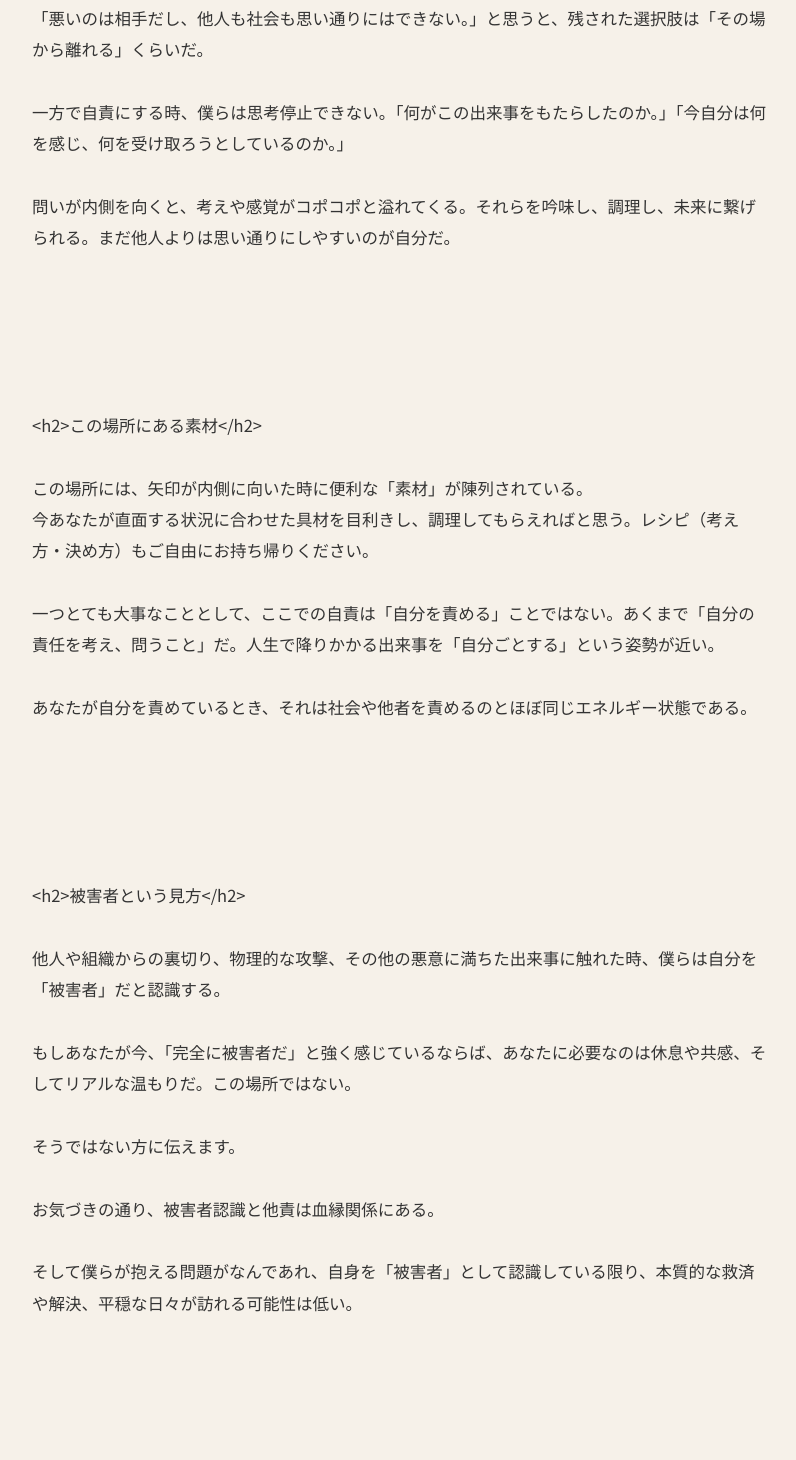
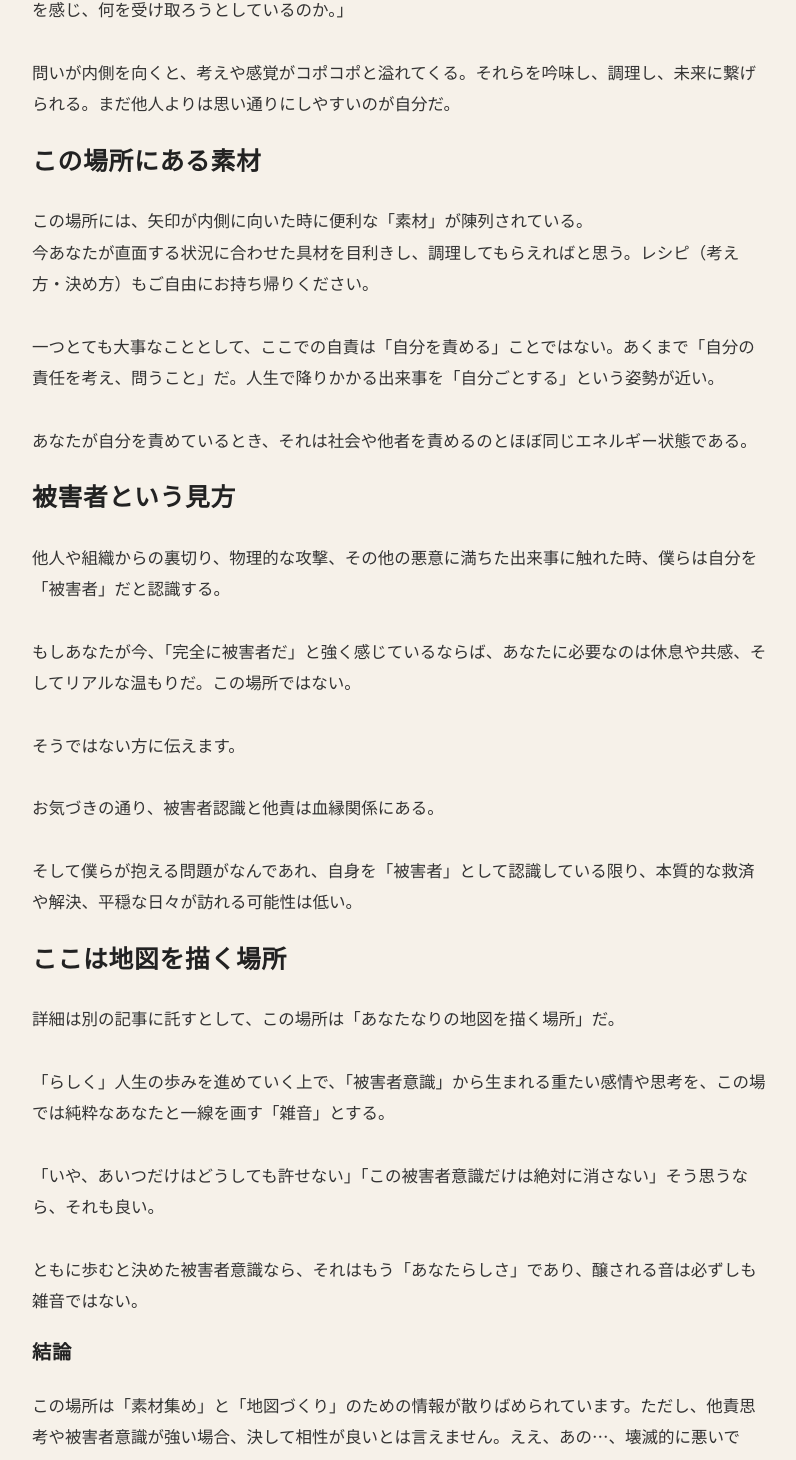
Before and after one commit to hiracoh/watashihertz, a Next.js app: page /guide/second in a window 1280 px wide. Shown: the part 927-2387 px from the top of the page, without its empty margins (240-1036 px from the left). Built offline with nearby package versions, Linux system fonts and the light colour scheme; a web font is replaced by a local one.

Commit message:
Update page.js

```diff
--- a/app/guide/second/page.js
+++ b/app/guide/second/page.js
@@ -7,7 +7,7 @@ export default function GuideSecond() {
         心の準備を始める
       </h1>
 
-      {/* 改行そのまま反映 */}
+      {/* 導入（改行はpre-lineで反映） */}
       <p style={{ whiteSpace: "pre-line" }}>
 {`想像してみてください。嫌な出来事が起きたとき、あなたはどうしますか？
 
@@ -17,15 +17,13 @@ export default function GuideSecond() {
 
 ただ、この場所にある情報は、「自分の責任を考える」趣味をお持ちの方にとって、より役立つように作られている。
 
-逆に、喧嘩をしたのは相手のせいで、お金がないのは国のせい、辛いのは生まれた家庭や時代のせいである場合、この場所は居心地が悪いだけかもしれない。
+逆に、喧嘩をしたのは相手のせいで、お金がないのは国のせい、辛いのは生まれた家庭や時代のせいである場合、この場所は居心地が悪いだけかもしれない。`}
+      </p>
 
-
-
-
-
-<h2>他責と自責の違い</h2>
-
-それは『やりようがあるか否か』に尽きる。
+      {/* 見出しは文字列の中ではなく、要素として書く */}
+      <h2>他責と自責の違い</h2>
+      <p style={{ whiteSpace: "pre-line" }}>
+{`それは『やりようがあるか否か』に尽きる。
 
 他責にする時、今起きている出来事はもちろん自分の責任ではない。そうすると自分にできることはほぼ何もなくなる。
 
@@ -33,28 +31,22 @@ export default function GuideSecond() {
 
 一方で自責にする時、僕らは思考停止できない。「何がこの出来事をもたらしたのか。」「今自分は何を感じ、何を受け取ろうとしているのか。」
 
-問いが内側を向くと、考えや感覚がコポコポと溢れてくる。それらを吟味し、調理し、未来に繋げられる。まだ他人よりは思い通りにしやすいのが自分だ。
+問いが内側を向くと、考えや感覚がコポコポと溢れてくる。それらを吟味し、調理し、未来に繋げられる。まだ他人よりは思い通りにしやすいのが自分だ。`}
+      </p>
 
-
-
-
-
-<h2>この場所にある素材</h2>
-
-この場所には、矢印が内側に向いた時に便利な「素材」が陳列されている。
+      <h2>この場所にある素材</h2>
+      <p style={{ whiteSpace: "pre-line" }}>
+{`この場所には、矢印が内側に向いた時に便利な「素材」が陳列されている。
 今あなたが直面する状況に合わせた具材を目利きし、調理してもらえればと思う。レシピ（考え方・決め方）もご自由にお持ち帰りください。
 
 一つとても大事なこととして、ここでの自責は「自分を責める」ことではない。あくまで「自分の責任を考え、問うこと」だ。人生で降りかかる出来事を「自分ごとする」という姿勢が近い。
 
-あなたが自分を責めているとき、それは社会や他者を責めるのとほぼ同じエネルギー状態である。
+あなたが自分を責めているとき、それは社会や他者を責めるのとほぼ同じエネルギー状態である。`}
+      </p>
 
-
-
-
-
-<h2>被害者という見方</h2>
-
-他人や組織からの裏切り、物理的な攻撃、その他の悪意に満ちた出来事に触れた時、僕らは自分を「被害者」だと認識する。
+      <h2>被害者という見方</h2>
+      <p style={{ whiteSpace: "pre-line" }}>
+{`他人や組織からの裏切り、物理的な攻撃、その他の悪意に満ちた出来事に触れた時、僕らは自分を「被害者」だと認識する。
 
 もしあなたが今、「完全に被害者だ」と強く感じているならば、あなたに必要なのは休息や共感、そしてリアルな温もりだ。この場所ではない。
 
@@ -62,27 +54,23 @@ export default function GuideSecond() {
 
 お気づきの通り、被害者認識と他責は血縁関係にある。
 
-そして僕らが抱える問題がなんであれ、自身を「被害者」として認識している限り、本質的な救済や解決、平穏な日々が訪れる可能性は低い。
+そして僕らが抱える問題がなんであれ、自身を「被害者」として認識している限り、本質的な救済や解決、平穏な日々が訪れる可能性は低い。`}
+      </p>
 
-
-
-
-
-<h2>ここは地図を描く場所</h2>
-
-詳細は別の記事に託すとして、この場所は「あなたなりの地図を描く場所」だ。
+      <h2>ここは地図を描く場所</h2>
+      <p style={{ whiteSpace: "pre-line" }}>
+{`詳細は別の記事に託すとして、この場所は「あなたなりの地図を描く場所」だ。
 
 「らしく」人生の歩みを進めていく上で、「被害者意識」から生まれる重たい感情や思考を、この場では純粋なあなたと一線を画す「雑音」とする。
 
 「いや、あいつだけはどうしても許せない」「この被害者意識だけは絶対に消さない」そう思うなら、それも良い。
 
-ともに歩むと決めた被害者意識なら、それはもう「あなたらしさ」であり、醸される音は必ずしも雑音ではない。
+ともに歩むと決めた被害者意識なら、それはもう「あなたらしさ」であり、醸される音は必ずしも雑音ではない。`}
+      </p>
 
-
-
-<h3>結論</h3>
-
-この場所は「素材集め」と「地図づくり」のための情報が散りばめられています。ただし、他責思考や被害者意識が強い場合、決して相性が良いとは言えません。ええ、あの…、壊滅的に悪いです。`}
+      <h3>結論</h3>
+      <p style={{ whiteSpace: "pre-line" }}>
+{`この場所は「素材集め」と「地図づくり」のための情報が散りばめられています。ただし、他責思考や被害者意識が強い場合、決して相性が良いとは言えません。ええ、あの…、壊滅的に悪いです。`}
       </p>
 
       {/* 画像ブロック */}
```
